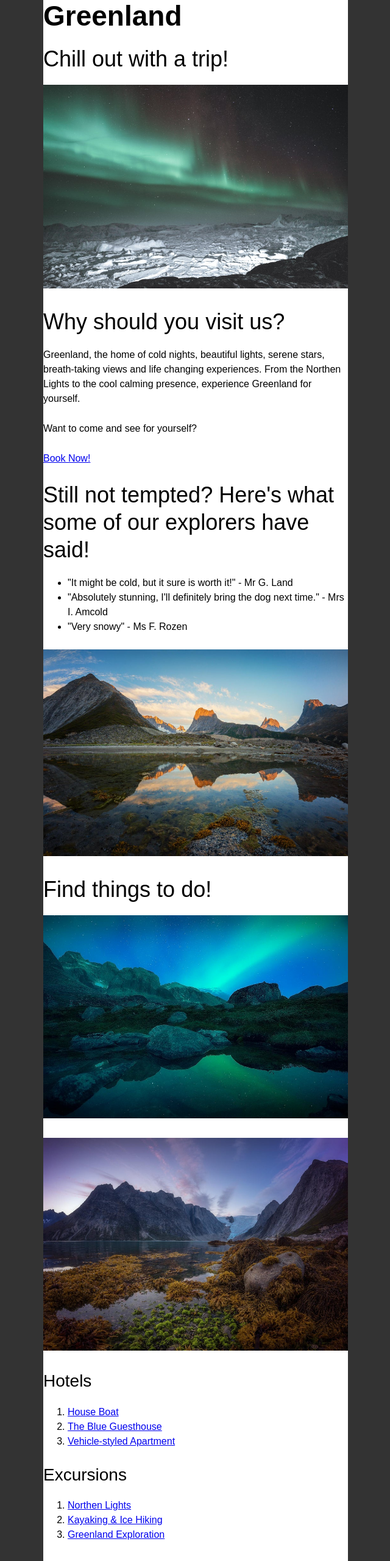
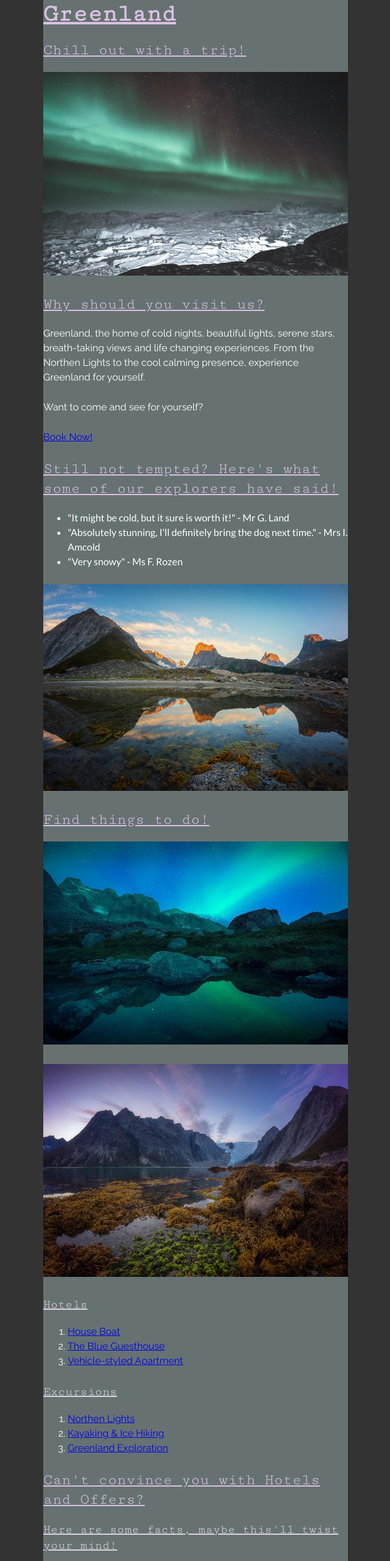
Before and after one commit to LeonBaker02/Greenland, a plain HTML site: page index.html in a window 1280 px wide. Shown: the part 40-2600 px from the top of the page at 61% size, without its empty margins (319-959 px from the left). Drawn offline with Linux system fonts and the light colour scheme.

Commit message:
Added classes to Headers

```diff
--- a/index.html
+++ b/index.html
@@ -8,6 +8,7 @@
     <link rel="stylesheet" href="./static/css/milligram.css" />
     <link rel="stylesheet" href="./static/css/defaults.css" />
     <link rel="stylesheet" href="./static/css/app.css" />
+    <link rel="stylesheet" href="https://fonts.googleapis.com/css?family=Cutive+Mono|Lato|Raleway&display=swap"/>
 </head>
 <body>
     <div class="theme">
@@ -18,20 +19,20 @@
     </div>
     <main class="app">
         <header>
-            <h1 id="-greenland-"><strong>Greenland</strong></h1>
+            <h1 class="MainHeader" id="-greenland-"><strong>Greenland</strong></h1>
         </header>
         <section>
-            <h2 id="chill-out-with-a-trip-">Chill out with a trip!</h2>
+            <h2 class="SubHeaderA" id="chill-out-with-a-trip-">Chill out with a trip!</h2>
         </section>
         <section>
             <p><img src="./static/images/Greenland_7360x4912.jpg" alt="A viridescant night sky filled with a light blue aurora piercing the stars. A snowy frontier resides beneath, contrasting from the sky above, light seeping in just above the horizon. "></p>
-            <h2 id="why-should-you-visit-us-">Why should you visit us?</h2>
+            <h2 class="SubHeaderA" id="why-should-you-visit-us-">Why should you visit us?</h2>
             <p> Greenland, the home of cold nights, beautiful lights, serene stars, breath-taking views and life changing experiences. From the Northen Lights to the cool calming presence, experience Greenland for yourself. </p>
             <p>Want to come and see for yourself?</p>
             <p><a href="https://www.expedia.co.uk/Nuuk.d1359.Holidays-City-Breaks">Book Now!</a></p>
         </section>
         <section>
-            <h2 id="still-not-tempted-here-s-what-some-of-our-explorers-have-said-">Still not tempted? Here&#39;s what some of our explorers have said!</h2>
+            <h2 class="SubHeaderA" id="still-not-tempted-here-s-what-some-of-our-explorers-have-said-">Still not tempted? Here&#39;s what some of our explorers have said!</h2>
             <ul>
                 <li>&quot;It might be cold, but it sure is worth it!&quot; - Mr G. Land</li>
                 <li>&quot;Absolutely stunning, I&#39;ll definitely bring the dog next time.&quot; - Mrs I. Amcold</li>
@@ -40,16 +41,16 @@
             <p><img src="./static/images/Greenland_2048x1388.jpg" alt="Landscape image of a fjord in Greenland, with a mountain range in the backdrop, blue skies and pink clouds with a mirror-like lake in the foreground. "></p>
         </section>
         <section>
-            <h2 id="find-things-to-do-">Find things to do!</h2>
+            <h2 class="SubHeaderA" id="find-things-to-do-">Find things to do!</h2>
             <p><img src="./static/images/Greenland_1620x1080.jpg" alt="A fantasy-like setting, with mountain ranges in the back and snow topped peaks breaking the nights aurora. Large stones are scattered around, with a pool of reflective water residing in the foreground."></p>
             <p><img src="./static/images/Greenland_2149x1500.jpg" alt="Serene landscape with a pink mountain range in the background and a foreground full of life, with moss and grass consuming the volcanic rocks"></p>
-            <h3 id="hotels">Hotels</h3>
+            <h3 class="SubHeaderB" id="hotels">Hotels</h3>
             <ol>
                 <li><a href="https://www.expedia.co.uk/SCH-731-1294232-1461894.h33701872.Hotel-Information?chkin=11%2F7%2F2019&amp;chkout=12%2F7%2F2019&amp;regionId=1359&amp;destination=Nuuk%2C+Sermersooq%2C+Greenland&amp;swpToggleOn=true&amp;rm1=a2&amp;x_pwa=1&amp;sort=recommended&amp;top_dp=5&amp;top_cur=GBP&amp;rfrr=HSR&amp;pwa_ts=1561476437440&amp;hasClusterProp=false">House Boat</a></li>
                 <li><a href="https://www.expedia.co.uk/The-Blue-Guesthouse-by-Greenland-Escape.h21393525.Hotel-Information?chkin=11%2F7%2F2019&amp;chkout=12%2F7%2F2019&amp;regionId=1359&amp;destination=Nuuk%2C+Sermersooq%2C+Greenland&amp;swpToggleOn=true&amp;rm1=a2&amp;x_pwa=1&amp;sort=recommended&amp;top_dp=77&amp;top_cur=GBP&amp;rfrr=HSR&amp;pwa_ts=1561476506654&amp;hasClusterProp=false">The Blue Guesthouse</a></li>
                 <li><a href="https://www.expedia.co.uk/PPB-Property-on-Vrboppb-Property-on-Vrboppb-Property-on-Vrboppb-Property-on-Vrbo.h21623614.Hotel-Information?chkin=11%2F7%2F2019&amp;chkout=12%2F7%2F2019&amp;regionId=1359&amp;destination=Nuuk%2C+Sermersooq%2C+Greenland&amp;swpToggleOn=true&amp;rm1=a2&amp;x_pwa=1&amp;sort=recommended&amp;rfrr=HSR&amp;pwa_ts=1561476506656&amp;hasClusterProp=false">Vehicle-styled Apartment</a></li>
             </ol>
-            <h3 id="excursions">Excursions</h3>
+            <h3 class="SubHeaderB" id="excursions">Excursions</h3>
             <ol>
                 <li><a href="https://tasermiutgreenland.com/package/greenland-northern-lights/">Northen Lights</a></li>
                 <li><a href="https://tasermiutgreenland.com/package/kayaking-greenland/">Kayaking &amp; Ice Hiking</a></li>
@@ -57,8 +58,8 @@
             </ol>
         </section>
         <section>
-            <h2 id="can-t-convince-you-with-hotels-and-offers-">Can&#39;t convince you with Hotels and Offers?</h2>
-            <h3 id="here-are-some-facts-maybe-this-ll-twist-your-mind-">Here are some facts, maybe this&#39;ll twist your mind!</h3>
+            <h2 class="SubHeaderA" id="can-t-convince-you-with-hotels-and-offers-">Can&#39;t convince you with Hotels and Offers?</h2>
+            <h3 class="SubHeaderB" id="here-are-some-facts-maybe-this-ll-twist-your-mind-">Here are some facts, maybe this&#39;ll twist your mind!</h3>
             <ul>
                 <li>Greenland is the size of Western Europe</li>
                 <li>Around 80% of Greenland is covered by a huge ice cap</li>
@@ -70,14 +71,14 @@
             <p><a href="https://www.expedia.co.uk/Nuuk.d1359.Holidays-City-Breaks">Book Now!</a></p>
         </section>
         <section>
-            <h2 id="greenland-too-cold-">Greenland too cold?</h2>
-            <h3 id="keep-warm-with-our-sponsor-s-explore-a-coat-">Keep warm with our sponsor&#39;s Explore-a-Coat!</h3>
+            <h2 class="SubHeaderA" id="greenland-too-cold-">Greenland too cold?</h2>
+            <h3 class="SubHeaderB" id="keep-warm-with-our-sponsor-s-explore-a-coat-">Keep warm with our sponsor&#39;s Explore-a-Coat!</h3>
             <p><img src="./static/images/Coat.png" alt="Image of our Explore-A-Coat!"></p>
             <p><a href="https://www.coolantarctica.com/Shop/antarctica-clothing/antarctica-arctic-clothes-shell-jacketsUK.php">Buy Now!</a></p>
         </section>
         <section>
-            <h2 id="get-in-touch-">Get in touch!</h2>
-            <h3 id="we-want-to-hear-from-you-leave-us-some-feedback-or-tell-us-about-your-experiences-in-greenland-for-a-chance-to-win-a-free-trip-to-iceland-">We want to hear from you. Leave us some feedback or tell us about your experiences in Greenland for a chance to win a free trip to Iceland!</h3>
+            <h2 class="SubHeaderA" id="get-in-touch-">Get in touch!</h2>
+            <h3 class="SubHeaderB" id="we-want-to-hear-from-you-leave-us-some-feedback-or-tell-us-about-your-experiences-in-greenland-for-a-chance-to-win-a-free-trip-to-iceland-">We want to hear from you. Leave us some feedback or tell us about your experiences in Greenland for a chance to win a free trip to Iceland!</h3>
             <p><img src="./static/images/InstagramIcon.png" alt="An image of Instagrams Icon"> <a href="https://www.instagram.com/expedia/?hl=en">Instagram</a></p>
             <p><img src="./static/images/FacebookIcon.png" alt="An image of Facebooks Icon"> <a href="https://www.facebook.com/Expedia.co.uk/?brand_redir=64067037679">Facebook</a></p>
             <p><img src="./static/images/EmailIcon.png" alt="An image of Email Icon"> <a href="https://www.expedia.co.uk/service/">Email</a></p>
--- a/static/css/app.css
+++ b/static/css/app.css
@@ -1,3 +1,32 @@
 /**
 * Your CSS here
 **/
+
+h1, h2, h3 {
+    font-family: 'Cutive Mono', monospace;
+    text-decoration: underline;
+}
+
+.MainHeader {
+    font-size: 40px;
+    color: #DAC1E3;
+}
+
+.SubHeaderA {
+    font-size: 25px;
+    color: #DAC1E3;
+}
+
+.SubHeaderB {
+    font-size: 20px;
+    color: #DFD5E1;
+}
+
+body, p {
+    font-family: 'Raleway', sans-serif;
+    color: #ffffff;
+}
+
+ul {
+    font-family: 'Lato', sans-serif;
+}
--- a/static/css/defaults.css
+++ b/static/css/defaults.css
@@ -7,7 +7,7 @@ html {
 }
 
 body {
-    background: #fff;
+    background: #667271;
     max-width: 500px;
     width: 100%;
     margin: auto;
```
